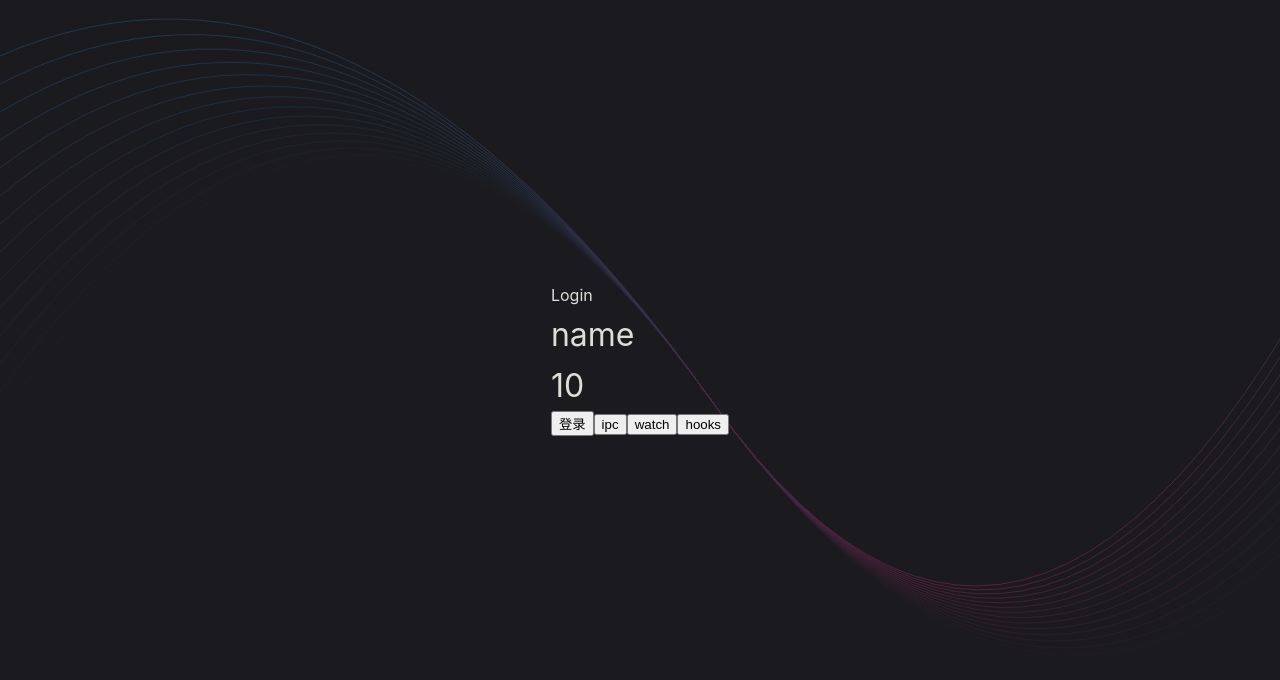
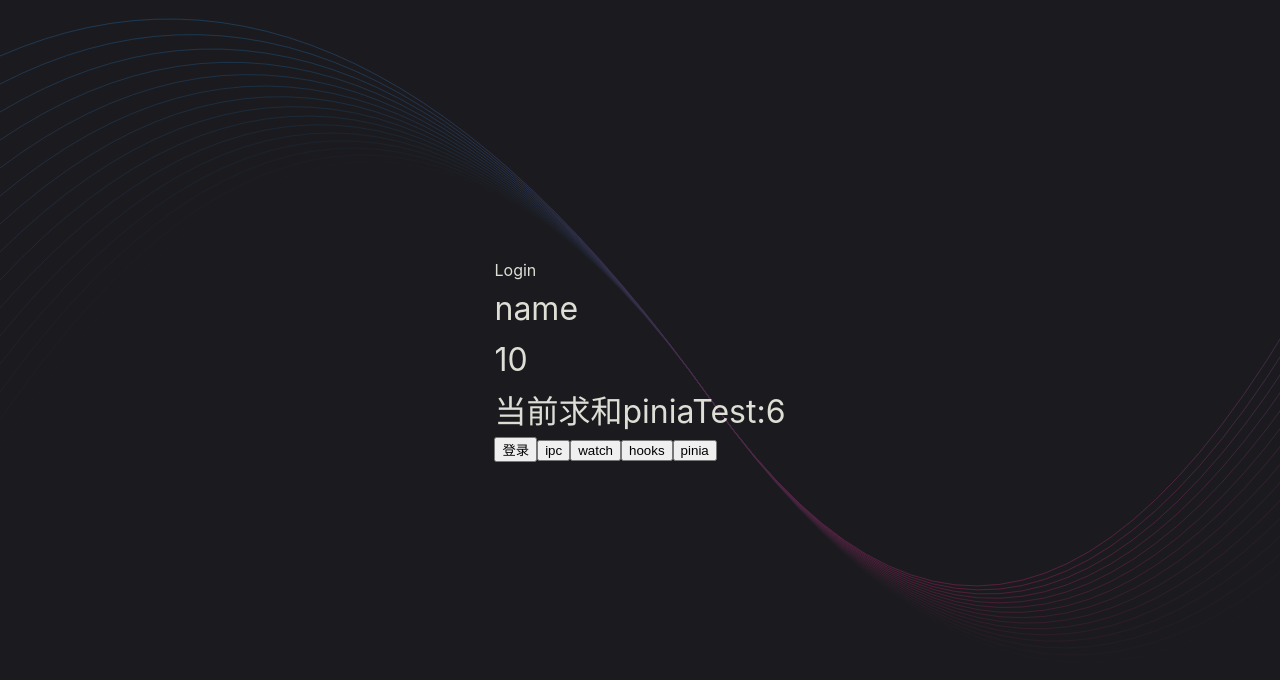
Before and after one commit to zyd806094224/electron-app, a Vue app: page /#/ in a window 1280 px wide. Shown: the top 680 px of the page. Built offline with nearby package versions, Linux system fonts and the light colour scheme.

Commit message:
引入pinia全局状态管理、简单使用示例

```diff
--- a/package.json
+++ b/package.json
@@ -24,6 +24,7 @@
     "@electron-toolkit/preload": "^3.0.0",
     "@electron-toolkit/utils": "^3.0.0",
     "axios": "^1.7.9",
+    "pinia": "^2.3.0",
     "vue-router": "^4.5.0"
   },
   "devDependencies": {
--- a/src/renderer/src/main.ts
+++ b/src/renderer/src/main.ts
@@ -3,5 +3,10 @@ import './assets/main.css'
 import { createApp } from 'vue'
 import App from './App.vue'
 import router from "./router/index.js";
+import {createPinia} from 'pinia'
 
-createApp(App).use(router).mount('#app')
+const pinia = createPinia()
+createApp(App)
+  .use(router)
+  .use(pinia)
+  .mount('#app')
--- a/src/renderer/src/pages/Login.vue
+++ b/src/renderer/src/pages/Login.vue
@@ -3,10 +3,12 @@
     Login
     <h1>{{ name }}</h1>
     <h1>{{ count }}</h1>
+    <h1>当前求和piniaTest:{{ countStore.sum }}</h1>
     <button @click="click">登录</button>
     <button @click="ipcHandle">ipc</button>
     <button @click="testWatch">watch</button>
     <button @click="hooks">hooks</button>
+    <button @click="piniaClick">pinia</button>
   </div>
 
 </template>
@@ -15,11 +17,14 @@
 import { reactive, ref ,watch} from 'vue'
 import { login } from '../api'
 import { useCounter } from '../hooks/useCounter'
+import {useCountStore} from '../store/count'
 
 interface Person{
   name: string
   age: string
 }
+
+const countStore = useCountStore()
 
 let name = ref('name')
 
@@ -38,6 +43,10 @@ function testWatch(){
 
 function hooks(){
   increment(1)
+}
+
+function piniaClick(){
+  countStore.increment(10)
 }
 
 
--- /dev/null
+++ b/src/renderer/src/store/count.ts
@@ -0,0 +1,17 @@
+import {defineStore} from 'pinia'
+
+export const useCountStore = defineStore('count',{
+
+  actions: {
+    increment(value: number){
+      //修改数据
+      this.sum += value
+    }
+  },
+  //真正存储数据的地方
+  state(){
+    return {
+      sum: 6
+    }
+  }
+})
```
